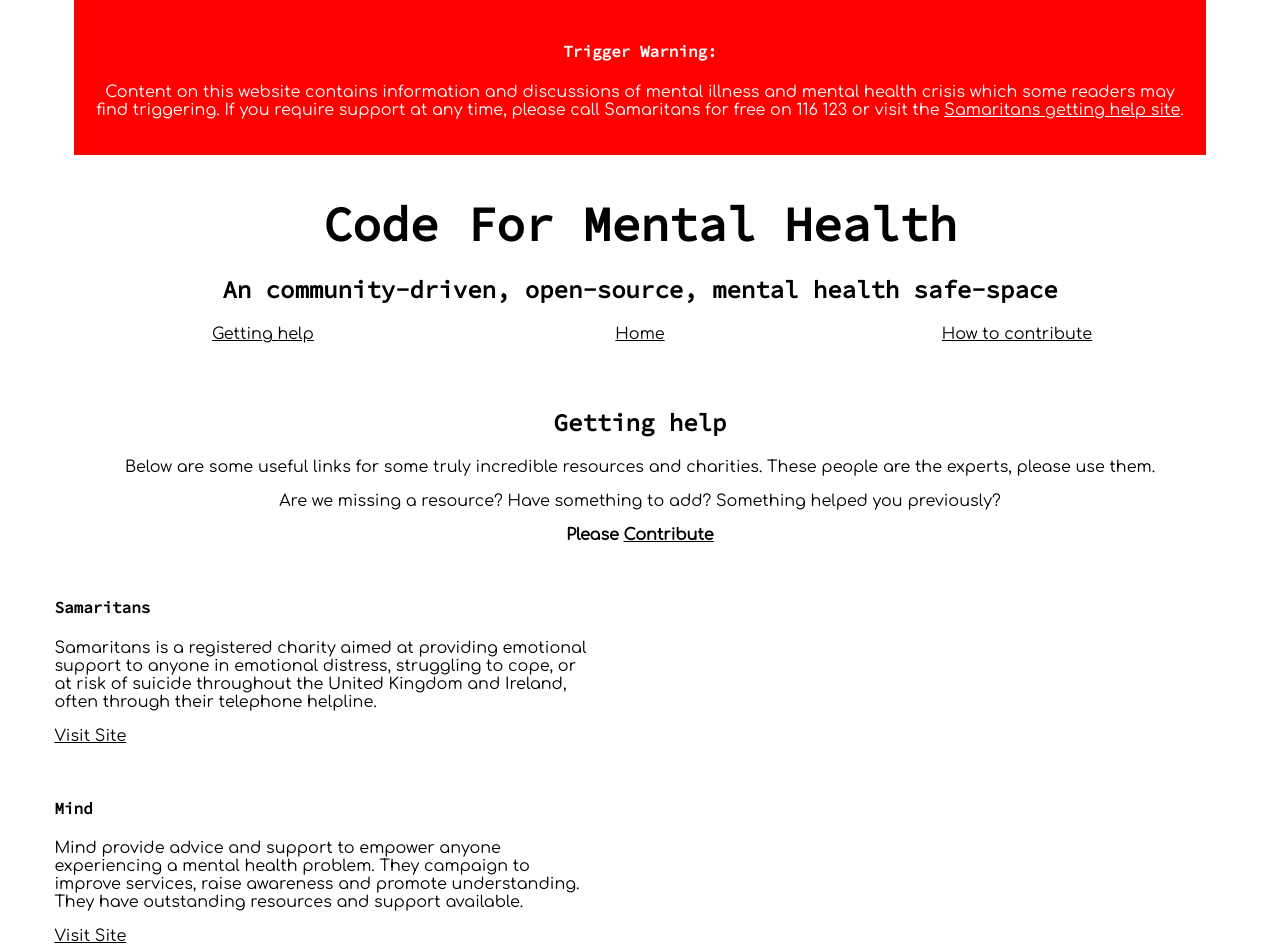
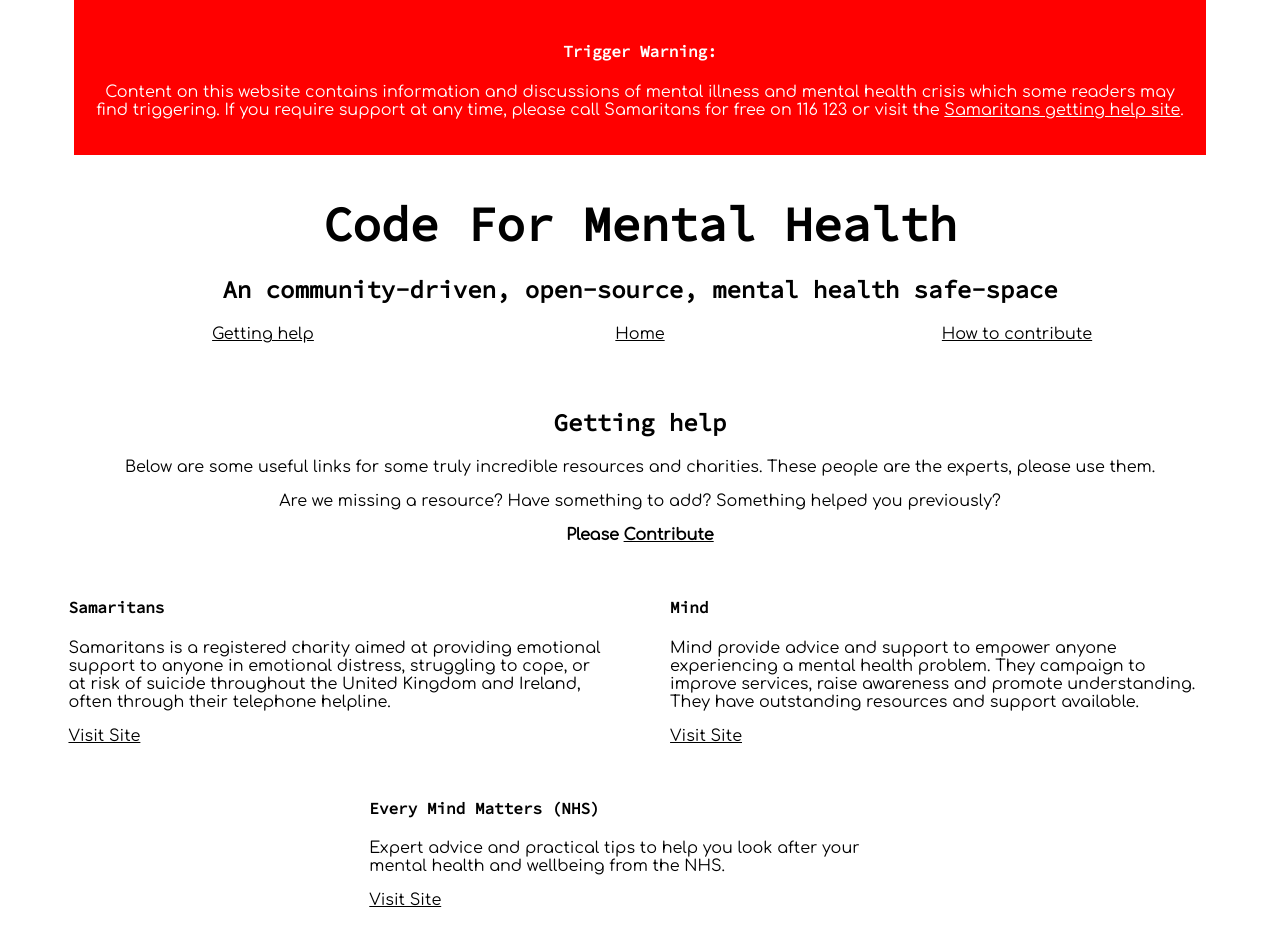
Before and after one commit to Matthewk35/codeformentalhealth, a React (Create React App) app: page /help in a window 1280 px wide. Shown: the top 952 px of the page. Built offline with nearby package versions, Linux system fonts and the light colour scheme.

Commit message:
Add in missing classname

```diff
--- a/src/Components/GettingHelpOutline.js
+++ b/src/Components/GettingHelpOutline.js
@@ -21,7 +21,9 @@
                     Please <a href={Routes.contribute}>Contribute</a>
                 </p>
 
-                <div>
+                <div
+                    className='contributions_contributionsContainer'
+                >
                     {
                         Object.values(GettingHelpResources).map((resource)=>{
                             return (
```
